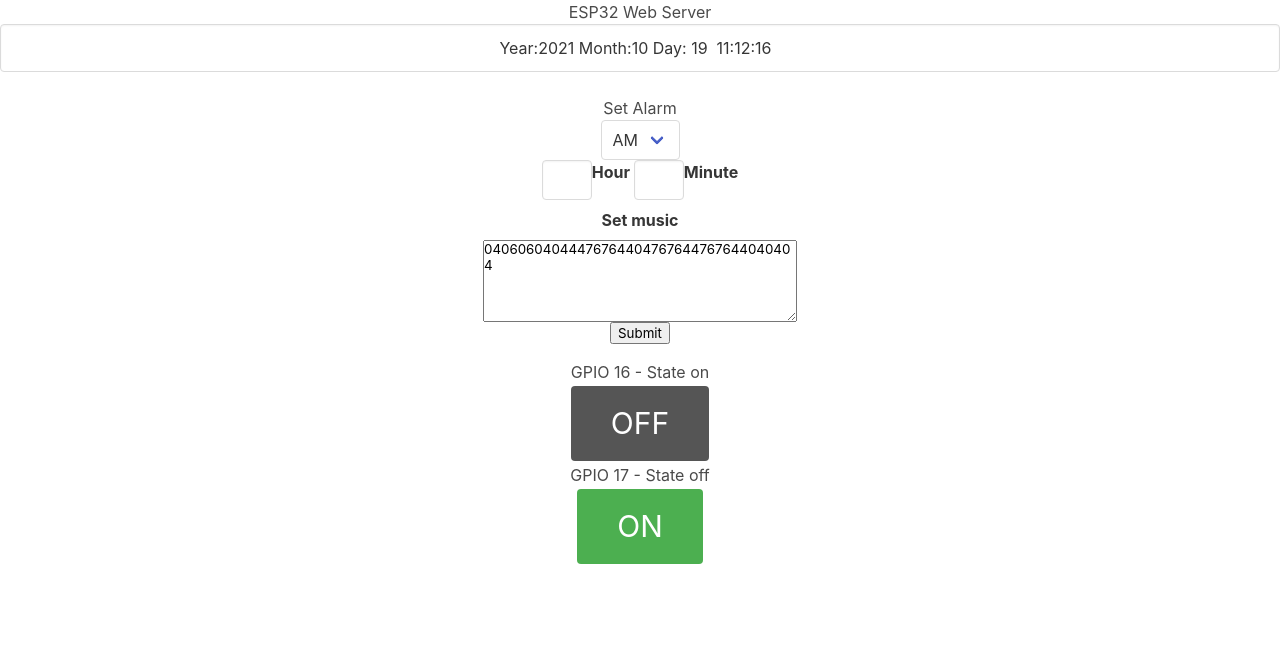
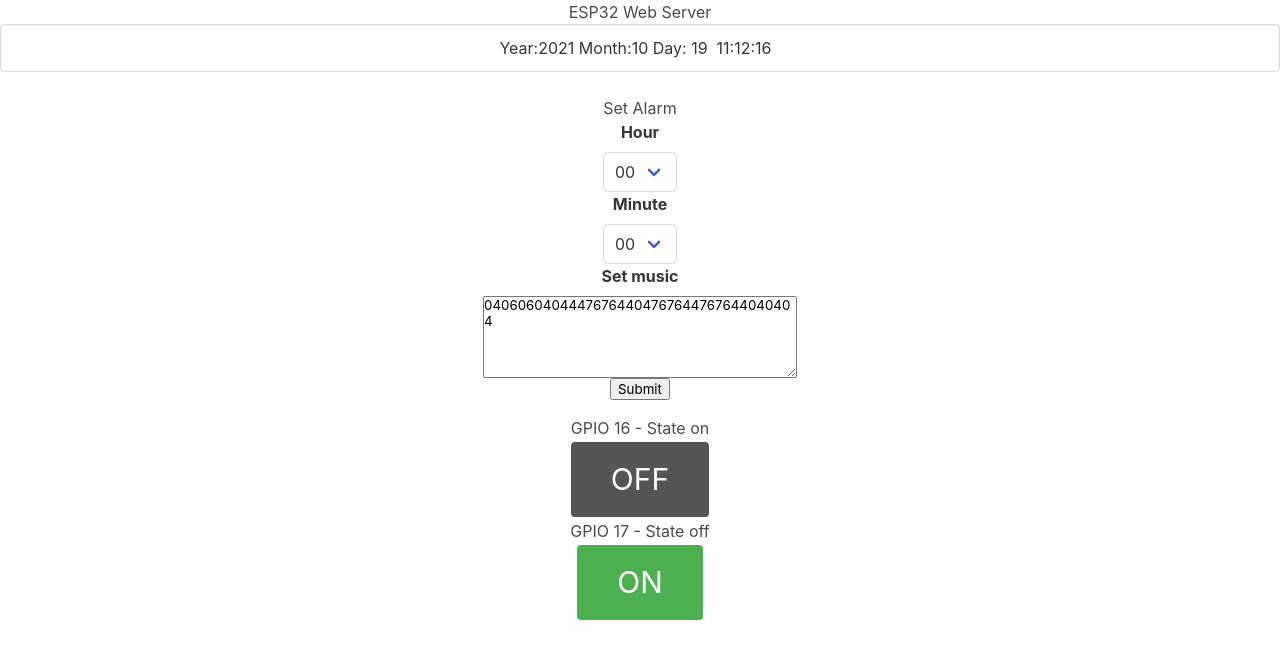
Before and after one commit to BUZZINGPolarBear/IoT_project, a plain HTML site: page 7주차/실습/index.html in a window 1280 px wide. Drawn offline with nearby package versions, Linux system fonts and the light colour scheme.

Commit message:
Add Set Alarm oprions

```diff
--- a/7주차/실습/index.html
+++ b/7주차/실습/index.html
@@ -37,16 +37,102 @@
     <p>
     </p>
     <form action="/get">
+        <label class="label">Hour</label>
         <div class="select">
-            <select>
-              <option>AM</option>
-              <option>PM</option>
+            <select name="hour">
+              <option>00</option>
+              <option>02</option>
+              <option>03</option>
+              <option>04</option>
+              <option>05</option>
+              <option>06</option>
+              <option>07</option>
+              <option>08</option>
+              <option>09</option>
+              <option>10</option>
+              <option>11</option>
+              <option>12</option>
+              <option>13</option>
+              <option>14</option>
+              <option>15</option>
+              <option>16</option>
+              <option>17</option>
+              <option>18</option>
+              <option>19</option>
+              <option>20</option>
+              <option>21</option>
+              <option>22</option>
+              <option>23</option>
             </select>
-          </div>
-        <label class="label">
-            <input name="hour" class="input" type="text" style="width: 50px;">Hour
-            <input name="min"class="input" type="text" style="width: 50px;">Minute
-        </label>
+        </div>
+
+        <label class="label">Minute</label>
+        <div class="select">
+            <select name="minute">
+                <option>00</option>
+                <option>01</option>
+                <option>02</option>
+                <option>03</option>
+                <option>04</option>
+                <option>05</option>
+                <option>06</option>
+                <option>07</option>
+                <option>08</option>
+                <option>09</option>
+                <option>10</option>
+                <option>11</option>
+                <option>12</option>
+                <option>13</option>
+                <option>14</option>
+                <option>15</option>
+                <option>16</option>
+                <option>17</option>
+                <option>18</option>
+                <option>19</option>
+                <option>20</option>
+                <option>21</option>
+                <option>22</option>
+                <option>23</option>
+                <option>24</option>
+                <option>25</option>
+                <option>26</option>
+                <option>27</option>
+                <option>28</option>
+                <option>29</option>
+                <option>30</option>
+                <option>31</option>
+                <option>32</option>
+                <option>33</option>
+                <option>34</option>
+                <option>35</option>
+                <option>36</option>
+                <option>37</option>
+                <option>38</option>
+                <option>39</option>
+                <option>40</option>
+                <option>41</option>
+                <option>42</option>
+                <option>43</option>
+                <option>44</option>
+                <option>45</option>
+                <option>46</option>
+                <option>47</option>
+                <option>48</option>
+                <option>49</option>
+                <option>50</option>
+                <option>51</option>
+                <option>52</option>
+                <option>53</option>
+                <option>54</option>
+                <option>55</option>
+                <option>56</option>
+                <option>57</option>
+                <option>58</option>
+                <option>59</option>
+            </select>
+        </div>
+
+
         <label class="label">Set music</label>
         <textarea name="music" id="story" rows="5" cols="33">04060604044476764404767644767644040404</textarea>
         <br><input type="submit" value="Submit">
```
